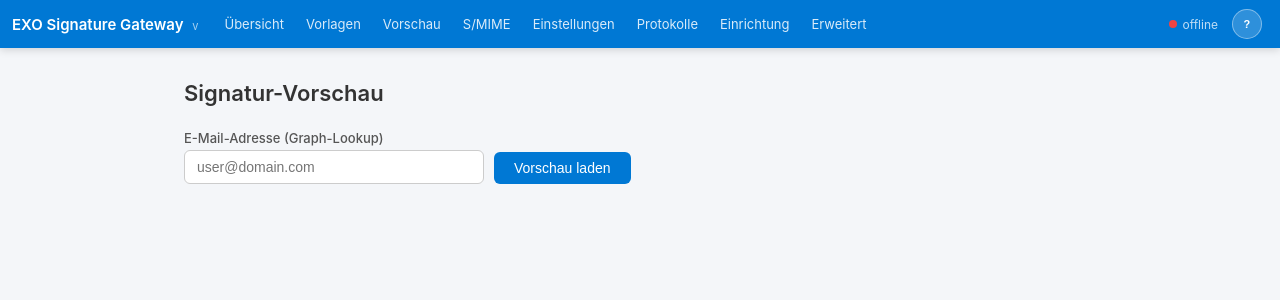
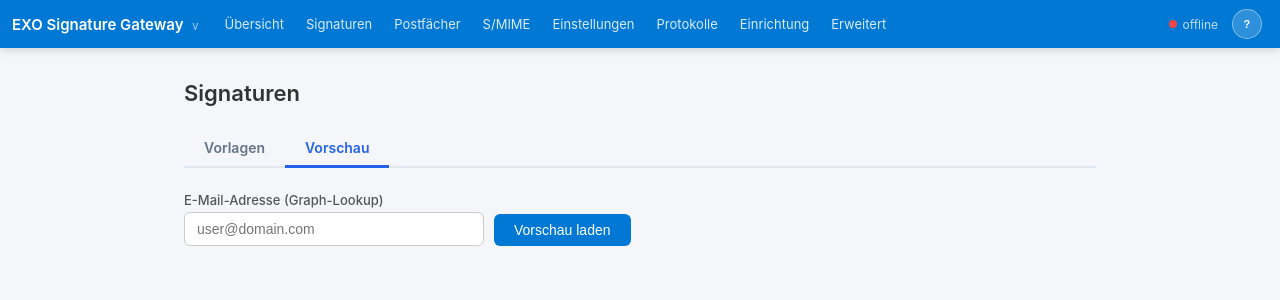
Before and after one commit to azitc-ac/EXO-signature-service, a Python web app: template app/webui/templates/preview.html in a window 1280 px wide. Shown: the top 300 px of the page. Run offline with Jinja, Linux system fonts and the light colour scheme; the template is opened without the code that fills it, so the values that code supplies are empty.

Commit message:
fix: Health-Spalte Postfächer, Signaturen-Tabs, DG-PS-Bug (v1.4.32)
Verlorene Health-Endpoints wiederhergestellt (GET+POST /api/health/mailboxes,
/api/health/audit-log). Postfach-Tabelle: Status-Spalte mit ●/⚠/✗ Tooltip.
refreshMailboxStatus() triggert jetzt echte Health-Checks (POST statt Graph-Reload).
Navigation: Signaturen als Top-Nav-Eintrag; Vorlagen+Vorschau als Sub-Tabs in
gleicher Optik wie Postfächer/Einstellungen-Tabs. DG PS-Script: Disconnect
erst nach Email-Auslesen, -Alias Parameter bei New-DistributionGroup ergänzt.

Co-Authored-By: Claude Sonnet 4.6 <noreply@anthropic.com>

```diff
--- a/app/webui/static/style.css
+++ b/app/webui/static/style.css
@@ -57,6 +57,29 @@ nav a {
 }
 nav a:hover { background: rgba(255,255,255,0.15); }
 nav a.active { background: rgba(255,255,255,0.25); color: #fff; font-weight: 600; }
+
+/* Sub-tabs (Signaturen: Vorlagen / Vorschau) */
+.nav-sub-tabs {
+    list-style: none;
+    display: flex;
+    gap: 0;
+    padding: 0;
+    margin: 0 0 24px;
+    border-bottom: 2px solid #e2e8f0;
+}
+.nav-sub-tab {
+    display: block;
+    padding: 9px 20px;
+    font-size: 14px;
+    font-weight: 600;
+    text-decoration: none;
+    color: #64748b;
+    border-bottom: 3px solid transparent;
+    margin-bottom: -2px;
+    transition: color 0.15s, border-color 0.15s;
+}
+.nav-sub-tab:hover { color: #2563eb; }
+.nav-sub-tab.active { color: #2563eb; border-bottom-color: #2563eb; }
 
 /* Hamburger toggle — hidden on wide screens */
 .nav-toggle {
--- a/app/webui/templates/base.html
+++ b/app/webui/templates/base.html
@@ -16,11 +16,11 @@
             {% set _role = request.state.user_role if request.state.user_role is defined else 'admin' %}
             <ul>
                 <li><a href="/" class="{% if active == 'dashboard' %}active{% endif %}">Übersicht</a></li>
-                <li><a href="/template" class="{% if active == 'template' %}active{% endif %}">Vorlagen</a></li>
-                <li><a href="/preview" class="{% if active == 'preview' %}active{% endif %}">Vorschau</a></li>
+                <li><a href="/template" class="{% if active in ('template','preview') %}active{% endif %}">Signaturen</a></li>
                 {% if _role == 'admin' %}
+                <li><a href="/settings#postfaecher" class="{% if active == 'mailboxes' %}active{% endif %}">Postfächer</a></li>
                 <li><a href="/smime" class="{% if active == 'smime' %}active{% endif %}">S/MIME</a></li>
-                <li><a href="/settings" class="{% if active == 'settings' %}active{% endif %}">Einstellungen</a></li>
+                <li><a href="/settings#einstellungen" class="{% if active == 'settings' %}active{% endif %}">Einstellungen</a></li>
                 <li><a href="/log" class="{% if active == 'log' %}active{% endif %}">Protokolle</a></li>
                 <li><a href="/setup" class="{% if active == 'setup' %}active{% endif %}">Einrichtung</a></li>
                 <li><a href="/debug" class="{% if active == 'debug' %}active{% endif %}">Erweitert</a></li>
--- a/app/webui/templates/preview.html
+++ b/app/webui/templates/preview.html
@@ -1,6 +1,11 @@
 {% extends "base.html" %}
 {% block content %}
-<h1>Signatur-Vorschau</h1>
+<h1>Signaturen</h1>
+
+<ul class="nav-sub-tabs">
+  <li><a href="/template" class="nav-sub-tab">Vorlagen</a></li>
+  <li><a href="/preview" class="nav-sub-tab active">Vorschau</a></li>
+</ul>
 
 <div style="display:flex;gap:10px;align-items:flex-end;flex-wrap:wrap;margin-bottom:20px">
   <div>
```
Also changed, not shown: app/setup_wizard.py (+4 -4 lines), app/webui/app.py (+30 -1 lines), app/webui/templates/settings.html (+38 -4 lines), app/webui/templates/template_editor.html (+6 -1 lines), CHANGELOG.md, 1 other file.
